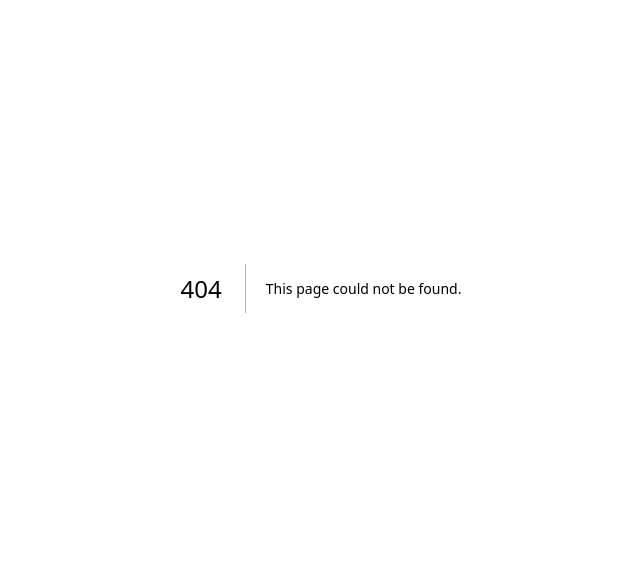
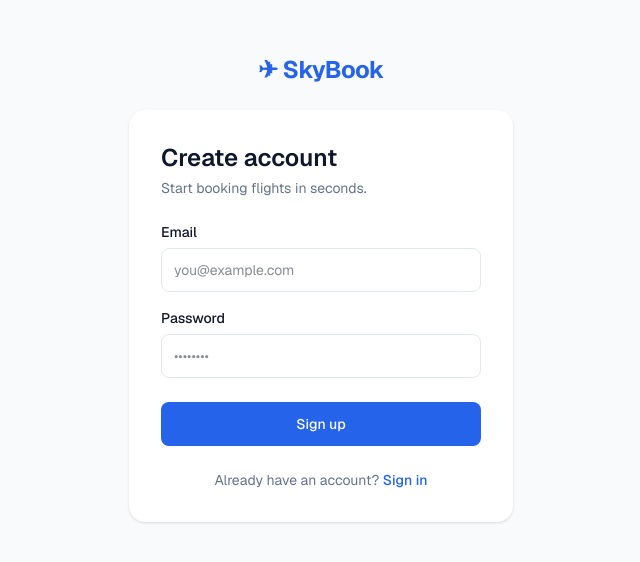
Before and after one commit to Rishivenkatakousik/SkyBook, a Next.js app: page /signup in a window 1280 px wide. Before the commit this address had no page. Shown: the part 112-674 px from the top of the page, without its empty margins (319-959 px from the left). Built offline with nearby package versions, Linux system fonts and the light colour scheme.

Commit message:
Add authentication functionality with login, signup, and logout actions; implement proxy for session management; create UI components for authentication forms and layout.

```diff
--- /dev/null
+++ b/app/(auth)/actions.ts
@@ -0,0 +1,60 @@
+"use server";
+
+import { revalidatePath } from "next/cache";
+import { redirect } from "next/navigation";
+import { createClient } from "@/lib/supabase/server";
+
+export type AuthState = { error?: string; message?: string };
+
+function readCreds(formData: FormData) {
+  const email = String(formData.get("email") ?? "").trim();
+  const password = String(formData.get("password") ?? "");
+  return { email, password };
+}
+
+export async function login(
+  _prev: AuthState,
+  formData: FormData,
+): Promise<AuthState> {
+  const { email, password } = readCreds(formData);
+  if (!email || !password) return { error: "Email and password are required." };
+
+  const supabase = await createClient();
+  const { error } = await supabase.auth.signInWithPassword({ email, password });
+  if (error) return { error: error.message };
+
+  revalidatePath("/", "layout");
+  const redirectTo = String(formData.get("redirect") ?? "") || "/";
+  redirect(redirectTo);
+}
+
+export async function signup(
+  _prev: AuthState,
+  formData: FormData,
+): Promise<AuthState> {
+  const { email, password } = readCreds(formData);
+  if (!email || !password) return { error: "Email and password are required." };
+  if (password.length < 6)
+    return { error: "Password must be at least 6 characters." };
+
+  const supabase = await createClient();
+  const { data, error } = await supabase.auth.signUp({ email, password });
+  if (error) return { error: error.message };
+
+  // If the project has email confirmation enabled there is no session yet.
+  if (!data.session) {
+    return {
+      message: "Account created. Check your email to confirm, then sign in.",
+    };
+  }
+
+  revalidatePath("/", "layout");
+  redirect("/");
+}
+
+export async function logout() {
+  const supabase = await createClient();
+  await supabase.auth.signOut();
+  revalidatePath("/", "layout");
+  redirect("/login");
+}
--- /dev/null
+++ b/app/(auth)/layout.tsx
@@ -0,0 +1,16 @@
+export default function AuthLayout({
+  children,
+}: {
+  children: React.ReactNode;
+}) {
+  return (
+    <div className="flex min-h-dvh flex-col items-center justify-center bg-background px-4">
+      <div className="mb-6 text-center">
+        <span className="text-2xl font-bold tracking-tight text-brand-600">
+          ✈ SkyBook
+        </span>
+      </div>
+      {children}
+    </div>
+  );
+}
--- /dev/null
+++ b/app/(auth)/login/page.tsx
@@ -0,0 +1,10 @@
+import { Suspense } from "react";
+import { AuthForm } from "@/components/auth/AuthForm";
+
+export default function LoginPage() {
+  return (
+    <Suspense>
+      <AuthForm mode="login" />
+    </Suspense>
+  );
+}
--- /dev/null
+++ b/app/(auth)/signup/page.tsx
@@ -0,0 +1,10 @@
+import { Suspense } from "react";
+import { AuthForm } from "@/components/auth/AuthForm";
+
+export default function SignupPage() {
+  return (
+    <Suspense>
+      <AuthForm mode="signup" />
+    </Suspense>
+  );
+}
--- /dev/null
+++ b/components/auth/AuthForm.tsx
@@ -0,0 +1,79 @@
+"use client";
+
+import { useActionState } from "react";
+import Link from "next/link";
+import { useSearchParams } from "next/navigation";
+import { login, signup, type AuthState } from "@/app/(auth)/actions";
+import { Input } from "@/components/ui/Input";
+import { Button } from "@/components/ui/Button";
+import { Spinner } from "@/components/ui/Spinner";
+
+export function AuthForm({ mode }: { mode: "login" | "signup" }) {
+  const action = mode === "login" ? login : signup;
+  const [state, formAction, pending] = useActionState<AuthState, FormData>(
+    action,
+    {},
+  );
+  const redirectTo = useSearchParams().get("redirect") ?? "/";
+
+  return (
+    <div className="w-full max-w-sm rounded-2xl bg-surface p-8 shadow-sm">
+      <h1 className="text-2xl font-semibold text-foreground">
+        {mode === "login" ? "Sign in" : "Create account"}
+      </h1>
+      <p className="mt-1 text-sm text-muted">
+        {mode === "login"
+          ? "Welcome back to SkyBook."
+          : "Start booking flights in seconds."}
+      </p>
+
+      <form action={formAction} className="mt-6 flex flex-col gap-4">
+        <input type="hidden" name="redirect" value={redirectTo} />
+        <Input
+          name="email"
+          type="email"
+          label="Email"
+          placeholder="you@example.com"
+          autoComplete="email"
+          required
+        />
+        <Input
+          name="password"
+          type="password"
+          label="Password"
+          placeholder="••••••••"
+          autoComplete={mode === "login" ? "current-password" : "new-password"}
+          required
+        />
+
+        {state.error && <p className="text-sm text-danger">{state.error}</p>}
+        {state.message && (
+          <p className="text-sm text-success">{state.message}</p>
+        )}
+
+        <Button type="submit" disabled={pending} className="mt-2">
+          {pending && <Spinner className="h-4 w-4" />}
+          {mode === "login" ? "Sign in" : "Sign up"}
+        </Button>
+      </form>
+
+      <p className="mt-6 text-center text-sm text-muted">
+        {mode === "login" ? (
+          <>
+            No account?{" "}
+            <Link href="/signup" className="font-medium text-brand-600">
+              Sign up
+            </Link>
+          </>
+        ) : (
+          <>
+            Already have an account?{" "}
+            <Link href="/login" className="font-medium text-brand-600">
+              Sign in
+            </Link>
+          </>
+        )}
+      </p>
+    </div>
+  );
+}
--- /dev/null
+++ b/lib/dal.ts
@@ -0,0 +1,22 @@
+import { cache } from "react";
+import { redirect } from "next/navigation";
+import { createClient } from "@/lib/supabase/server";
+
+/**
+ * Authoritative, request-scoped auth check. `cache` dedupes the call within a
+ * single render so multiple Server Components can each call getUser() cheaply.
+ */
+export const getUser = cache(async () => {
+  const supabase = await createClient();
+  const {
+    data: { user },
+  } = await supabase.auth.getUser();
+  return user;
+});
+
+/** Use inside protected Server Components — redirects to /login if signed out. */
+export async function requireUser() {
+  const user = await getUser();
+  if (!user) redirect("/login");
+  return user;
+}
--- /dev/null
+++ b/lib/supabase/client.ts
@@ -0,0 +1,17 @@
+"use client";
+
+import { createBrowserClient } from "@supabase/ssr";
+
+/**
+ * Browser Supabase client — a module singleton so Realtime channels and
+ * optimistic reads share one connection.
+ */
+let client: ReturnType<typeof createBrowserClient> | undefined;
+
+export function getSupabaseBrowserClient() {
+  client ??= createBrowserClient(
+    process.env.NEXT_PUBLIC_SUPABASE_URL!,
+    process.env.NEXT_PUBLIC_SUPABASE_ANON_KEY!,
+  );
+  return client;
+}
--- /dev/null
+++ b/lib/supabase/proxy.ts
@@ -0,0 +1,42 @@
+import { createServerClient } from "@supabase/ssr";
+import { NextResponse, type NextRequest } from "next/server";
+
+/**
+ * Refreshes the Supabase session on every matched request and mirrors any
+ * rotated auth cookies onto the outgoing response. Returns the response plus
+ * the (optimistically resolved) user so the root proxy can gate routes.
+ *
+ * IMPORTANT: per Next.js guidance this is an OPTIMISTIC check only. The
+ * authoritative authorization check lives in lib/dal.ts (getUser), called
+ * inside protected Server Components.
+ */
+export async function updateSession(request: NextRequest) {
+  let response = NextResponse.next({ request });
+
+  const supabase = createServerClient(
+    process.env.NEXT_PUBLIC_SUPABASE_URL!,
+    process.env.NEXT_PUBLIC_SUPABASE_ANON_KEY!,
+    {
+      cookies: {
+        getAll() {
+          return request.cookies.getAll();
+        },
+        setAll(cookiesToSet) {
+          cookiesToSet.forEach(({ name, value }) =>
+            request.cookies.set(name, value),
+          );
+          response = NextResponse.next({ request });
+          cookiesToSet.forEach(({ name, value, options }) =>
+            response.cookies.set(name, value, options),
+          );
+        },
+      },
+    },
+  );
+
+  const {
+    data: { user },
+  } = await supabase.auth.getUser();
+
+  return { response, user };
+}
--- /dev/null
+++ b/lib/supabase/server.ts
@@ -0,0 +1,33 @@
+import { createServerClient } from "@supabase/ssr";
+import { cookies } from "next/headers";
+
+/**
+ * Supabase client for Server Components, Server Actions and Route Handlers.
+ * `cookies()` is async in this Next.js version (must be awaited). Writing
+ * cookies during a Server Component render throws — that's expected; the
+ * proxy refreshes the session, so we swallow the error there.
+ */
+export async function createClient() {
+  const cookieStore = await cookies();
+
+  return createServerClient(
+    process.env.NEXT_PUBLIC_SUPABASE_URL!,
+    process.env.NEXT_PUBLIC_SUPABASE_ANON_KEY!,
+    {
+      cookies: {
+        getAll() {
+          return cookieStore.getAll();
+        },
+        setAll(cookiesToSet) {
+          try {
+            cookiesToSet.forEach(({ name, value, options }) =>
+              cookieStore.set(name, value, options),
+            );
+          } catch {
+            // Called from a Server Component render — safe to ignore.
+          }
+        },
+      },
+    },
+  );
+}
--- /dev/null
+++ b/proxy.ts
@@ -0,0 +1,35 @@
+import { NextResponse, type NextRequest } from "next/server";
+import { updateSession } from "@/lib/supabase/proxy";
+
+const PROTECTED = ["/bookings", "/booking", "/confirmation"];
+const AUTH_ONLY = ["/login", "/signup"];
+
+export async function proxy(request: NextRequest) {
+  const { response, user } = await updateSession(request);
+  const { pathname } = request.nextUrl;
+
+  // Optimistic gate only — real authorization is enforced in Server
+  // Components via lib/dal.ts getUser().
+  if (!user && PROTECTED.some((p) => pathname.startsWith(p))) {
+    const url = request.nextUrl.clone();
+    url.pathname = "/login";
+    url.searchParams.set("redirect", pathname);
+    return NextResponse.redirect(url);
+  }
+
+  if (user && AUTH_ONLY.some((p) => pathname.startsWith(p))) {
+    const url = request.nextUrl.clone();
+    url.pathname = "/";
+    return NextResponse.redirect(url);
+  }
+
+  return response;
+}
+
+export const config = {
+  // Run on everything except static assets, PWA files and API routes so the
+  // service worker / manifest are never gated behind auth.
+  matcher: [
+    "/((?!_next/static|_next/image|favicon.ico|manifest.json|sw.js|offline|icons|api).*)",
+  ],
+};
```
